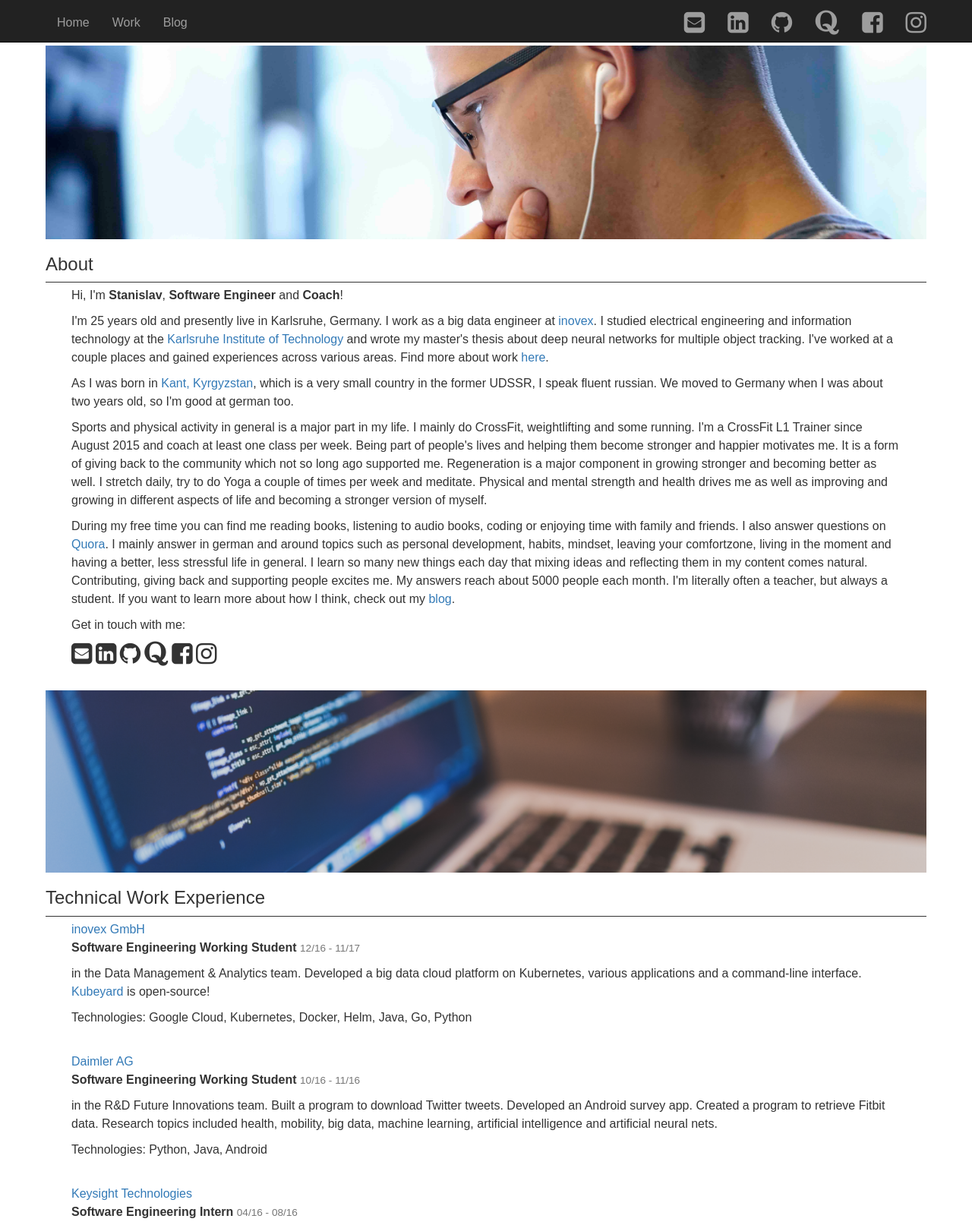
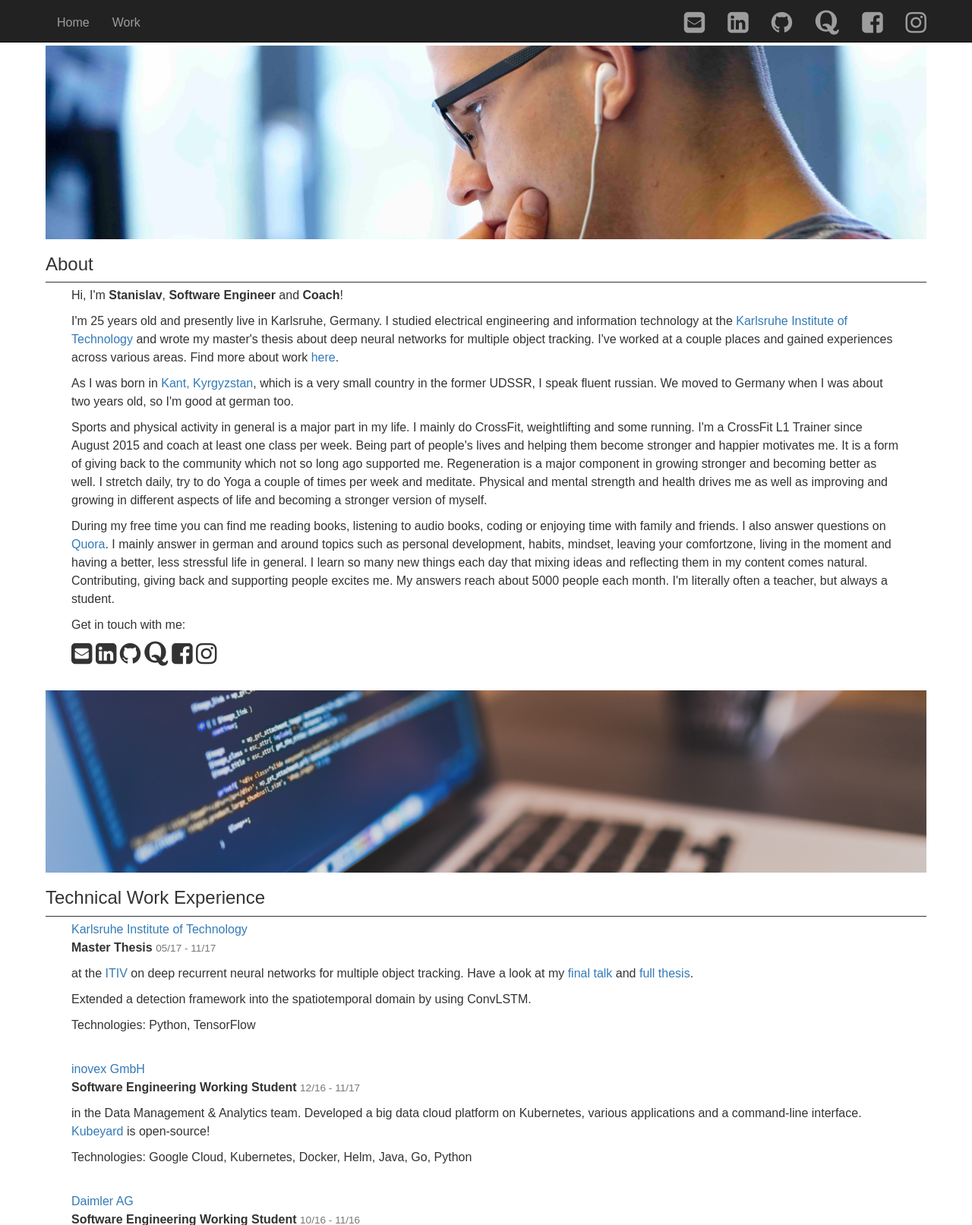
Before and after one commit to stanifrolov/portfolio, a Django app: page / in a window 1280 px wide. Shown: the top 1613 px of the page at 76% size. Run offline with Django 3.2, Linux system fonts and the light colour scheme; some libraries are stand-ins or nearby versions.

Commit message:
added thesis

```diff
--- a/portfolio/urls.py
+++ b/portfolio/urls.py
@@ -10,10 +10,10 @@ urlpatterns = [
     # url(r'^education/', education, name='education'),
     # url(r'^work/', work, name='work'),
     # url(r'^sideprojects/', sideprojects, name='sideprojects'),
-    url(r'^blog/$', blog, name='blog'),
+    # url(r'^blog/$', blog, name='blog'),
     # url(r'^contact/$', contact, name='contact'),
-    url(r'^blog/post1/', 'newsletter.views.post1', name='post1'),
-    url(r'^blog/post2/', 'newsletter.views.post2', name='post2'),
+    # url(r'^blog/post1/', 'newsletter.views.post1', name='post1'),
+    # url(r'^blog/post2/', 'newsletter.views.post2', name='post2'),
 
 ]
 
--- a/templates/home.html
+++ b/templates/home.html
@@ -14,7 +14,7 @@
 
         <p>
             I'm {{ age }} years old and presently live in Karlsruhe, Germany.
-            I work as a big data engineer at <a href="https://www.inovex.de/de" target="_blank">inovex</a>.
+{#            I work as a big data engineer at <a href="https://www.inovex.de/de" target="_blank">inovex</a>.#}
             I studied electrical engineering and information technology at the <a href="https://www.kit.edu/english" target="_blank">Karlsruhe Institute of Technology</a> and wrote my master's thesis about deep neural networks for multiple object tracking.
             I've worked at a couple places and gained experiences across various areas. Find more about work <a href="{% url 'home' %}#work">here</a>.
         </p>
@@ -44,7 +44,7 @@
             Contributing, giving back and supporting people excites me.
             My answers reach about 5000 people each month.
             I'm literally often a teacher, but always a student.
-            If you want to learn more about how I think, check out my <a href="{% url 'blog' %}">blog</a>.
+{#            If you want to learn more about how I think, check out my <a href="{% url 'blog' %}">blog</a>.#}
         </p>
 
         <p>Get in touch with me:</p>
--- a/templates/navbar.html
+++ b/templates/navbar.html
@@ -15,7 +15,7 @@
       <ul class="nav navbar-nav navbar-inverse">
         <li><a href="{% url 'home' %}#home" >Home</a></li>
         <li><a href="{% url 'home' %}#work">Work</a></li>
-        <li><a href="{% url 'blog' %}">Blog</a></li>
+{#        <li><a href="{% url 'blog' %}">Blog</a></li>#}
 {#          <li><a href="{% url 'home' %}#sideprojects">Side Projects</a></li>#}
 {#          <li><a href="{% url 'home' %}#education">Timeline</a></li>#}
       </ul>
--- a/templates/work.html
+++ b/templates/work.html
@@ -10,6 +10,13 @@
     </div>
 
     <div class="container">
+
+        <a href="https://www.kit.edu/english/" target="_blank">Karlsruhe Institute of Technology</a>
+        <p><strong>Master Thesis</strong>   <small class="text-muted">05/17 - 11/17</small></p>
+        <p>at the <a href="https://www.itiv.kit.edu/" target="_blank">ITIV</a> on deep recurrent neural networks for multiple object tracking. Have a look at my <a href="https://drive.google.com/file/d/1Gy3_5CDTAHEzk0rLazWWEeOPSYsNKwpP/preview" target="_blank">final talk</a> and <a href="https://drive.google.com/file/d/1KXFxuc0zZZLh-6JvRvy3F1D7Qg7n090s/preview" target="_blank">full thesis</a>.</p>
+        <p>Extended a detection framework into the spatiotemporal domain by using ConvLSTM.</p>
+        <p>Technologies: Python, TensorFlow</p>
+        <br>
 
         <a href="https://www.inovex.de/de" target="_blank">inovex GmbH</a>
         <p><strong>Software Engineering Working Student</strong>   <small class="text-muted">12/16 - 11/17</small></p>
```
